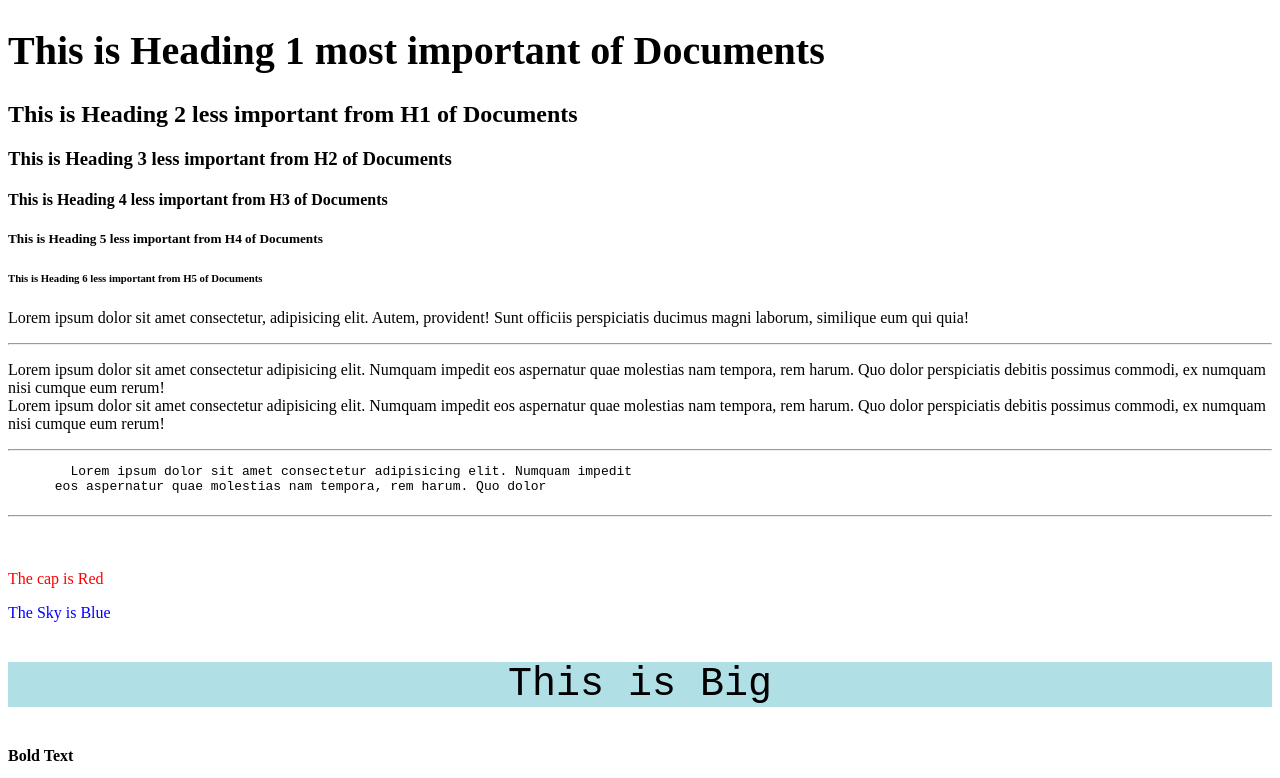
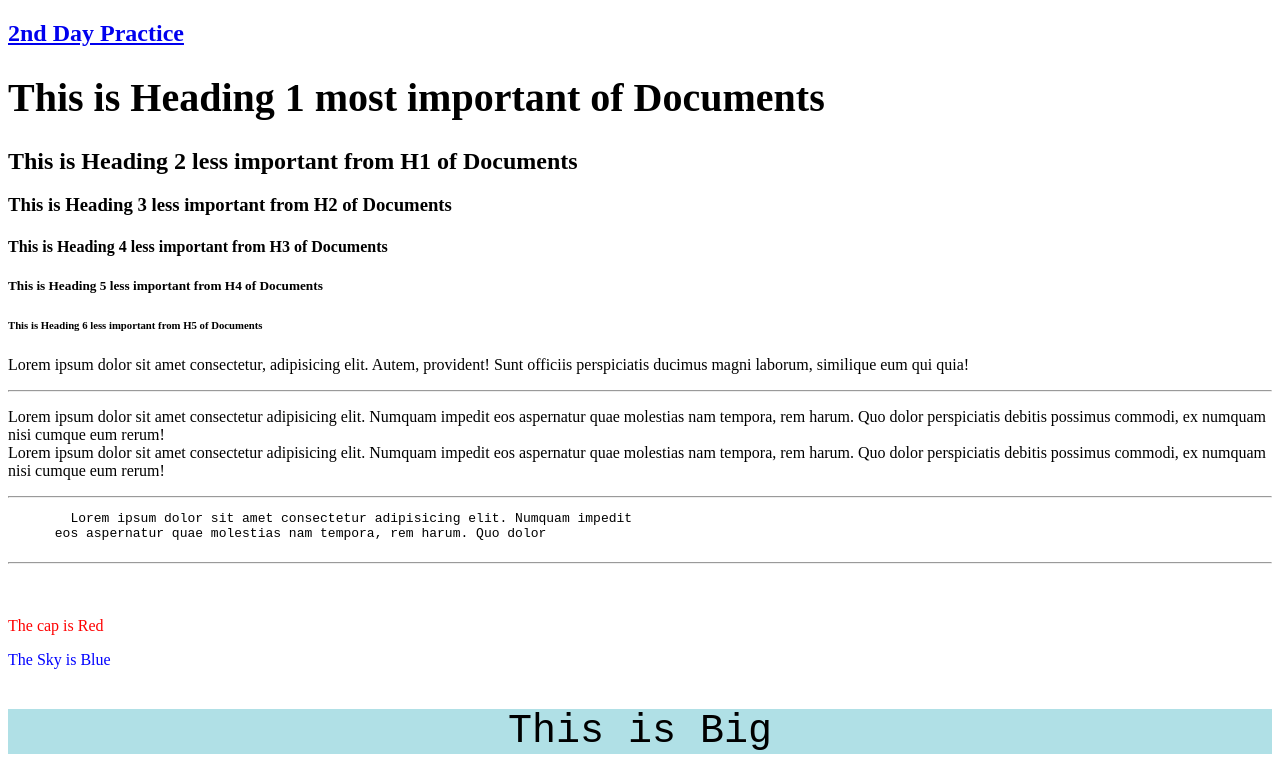
Before and after one commit to syedashiqbd/HTML_Practice_1, a plain HTML site: page index.html in a window 1280 px wide. Shown: the top 778 px of the page. Drawn offline with Linux system fonts and the light colour scheme.

Commit message:
link with index.html

```diff
--- a/index.html
+++ b/index.html
@@ -7,6 +7,7 @@
     <title>Practice_1</title>
   </head>
   <body>
+    <H2><a href="/2nd_Day.html">2nd Day Practice</a></H2>
     <!-- Heading tag use -->
     <h1 style="font-size: 40px">
       This is Heading 1 most important of Documents
```
